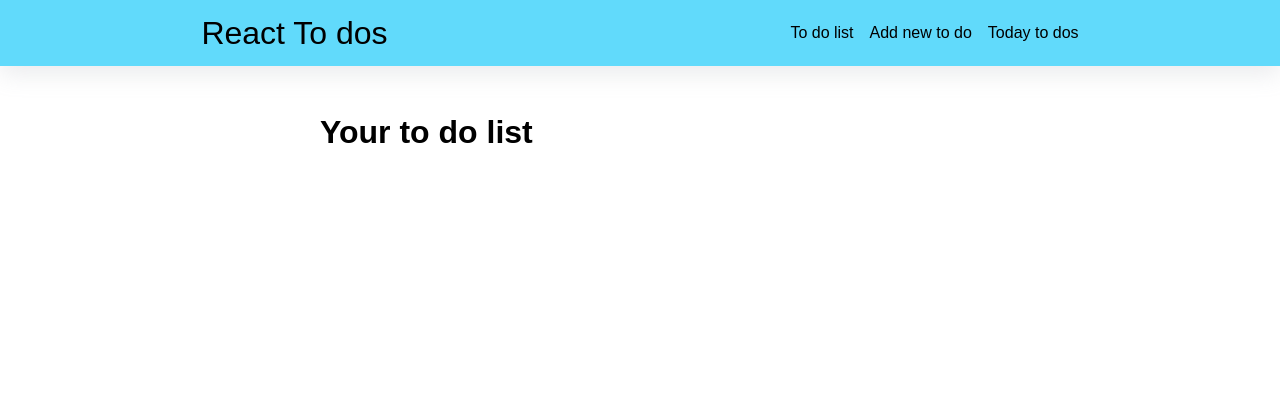
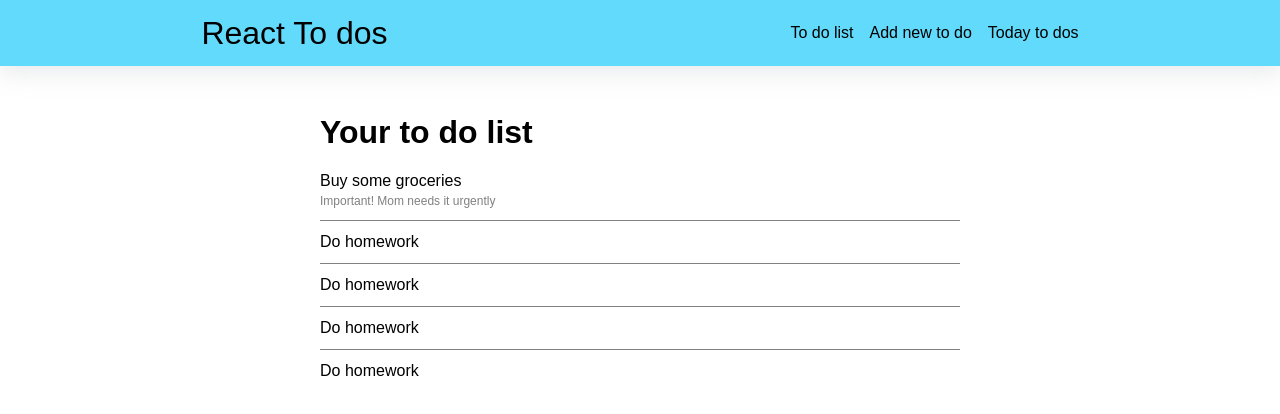
Before and after one commit to rizquadnan/react-simple-to-do, a React (Create React App) app: page / in a window 1280 px wide. Shown: the top 414 px of the page. Built offline with nearby package versions, Linux system fonts and the light colour scheme.

Commit message:
done styling todo list

```diff
--- a/src/App.js
+++ b/src/App.js
@@ -1,7 +1,7 @@
 import { Route, Switch } from "react-router-dom";
 
 import DefaultLayout from "./layout/DefaultLayout";
-import TodoListPage from "./pages/TodoList";
+import AllTodoPage from "./pages/AllTodo";
 import AddTodoPage from "./pages/AddTodo";
 import TodayTodos from "./pages/TodayTodos";
 
@@ -10,7 +10,7 @@ function App() {
     <DefaultLayout>
       <Switch>
         <Route path="/" exact>
-          <TodoListPage />
+          <AllTodoPage />
         </Route>
         <Route path="/new-todo">
           <AddTodoPage />
--- /dev/null
+++ b/src/components/TodoItem.js
@@ -0,0 +1,12 @@
+import classes from './TodoItem.module.css';
+
+function TodoItem(props) {
+  return (
+    <div className={classes.container}>
+      <span className={classes.title}>{ props.title }</span>
+      { props.description && <small className={classes.description}>{ props.description }</small>}
+    </div>
+  )
+}
+
+export default TodoItem;
--- /dev/null
+++ b/src/components/TodoItem.module.css
@@ -0,0 +1,25 @@
+.container {
+  padding: 0.75rem 0;
+}
+
+.container:first-child {
+  padding-top: 0;
+}
+
+.container:last-child {
+  padding-bottom: 0;
+}
+
+.container:not(:last-child) {
+  border-bottom: 1px solid grey;
+}
+
+.container > * {
+  display: block;
+}
+
+.description {
+  margin-top: 0.25rem;
+  font-size: 0.75rem;
+  color: grey;
+}
--- /dev/null
+++ b/src/components/TodoList.js
@@ -0,0 +1,15 @@
+import TodoItem from './TodoItem.js';
+
+function TodoList(props) {
+  return (<div>
+    <ul>
+      {props.todos.map((todo) => {
+        return (
+          <TodoItem key={todo.id} title={todo.title} description={todo.description} />
+        )
+      })}
+    </ul>
+  </div>)
+}
+
+export default TodoList;
--- /dev/null
+++ b/src/pages/AllTodo.js
@@ -0,0 +1,44 @@
+import TodoList from '../components/TodoList';
+
+const DUMMY_DATA = [
+  {
+    id: 't1',
+    title: 'Buy some groceries',
+    description:
+      'Important! Mom needs it urgently',
+  },
+  {
+    id: 't2',
+    title: 'Do homework',
+    description:
+      '',
+  },
+  {
+    id: 't3',
+    title: 'Do homework',
+    description:
+      '',
+  },
+  {
+    id: 't4',
+    title: 'Do homework',
+    description:
+      '',
+  },
+  {
+    id: 't5',
+    title: 'Do homework',
+    description:
+      '',
+  },
+];
+
+function AllTodoPage () {
+  return (<div>
+    <h1>Your to do list</h1>
+
+    <TodoList todos={DUMMY_DATA} />
+  </div>)
+};
+
+export default AllTodoPage;
--- a/src/pages/TodoList.js
+++ /dev/null
@@ -1,7 +0,0 @@
-function TodoListPage () {
-  return (<div>
-    <h1>Your to do list</h1>
-  </div>)
-};
-
-export default TodoListPage;
```
